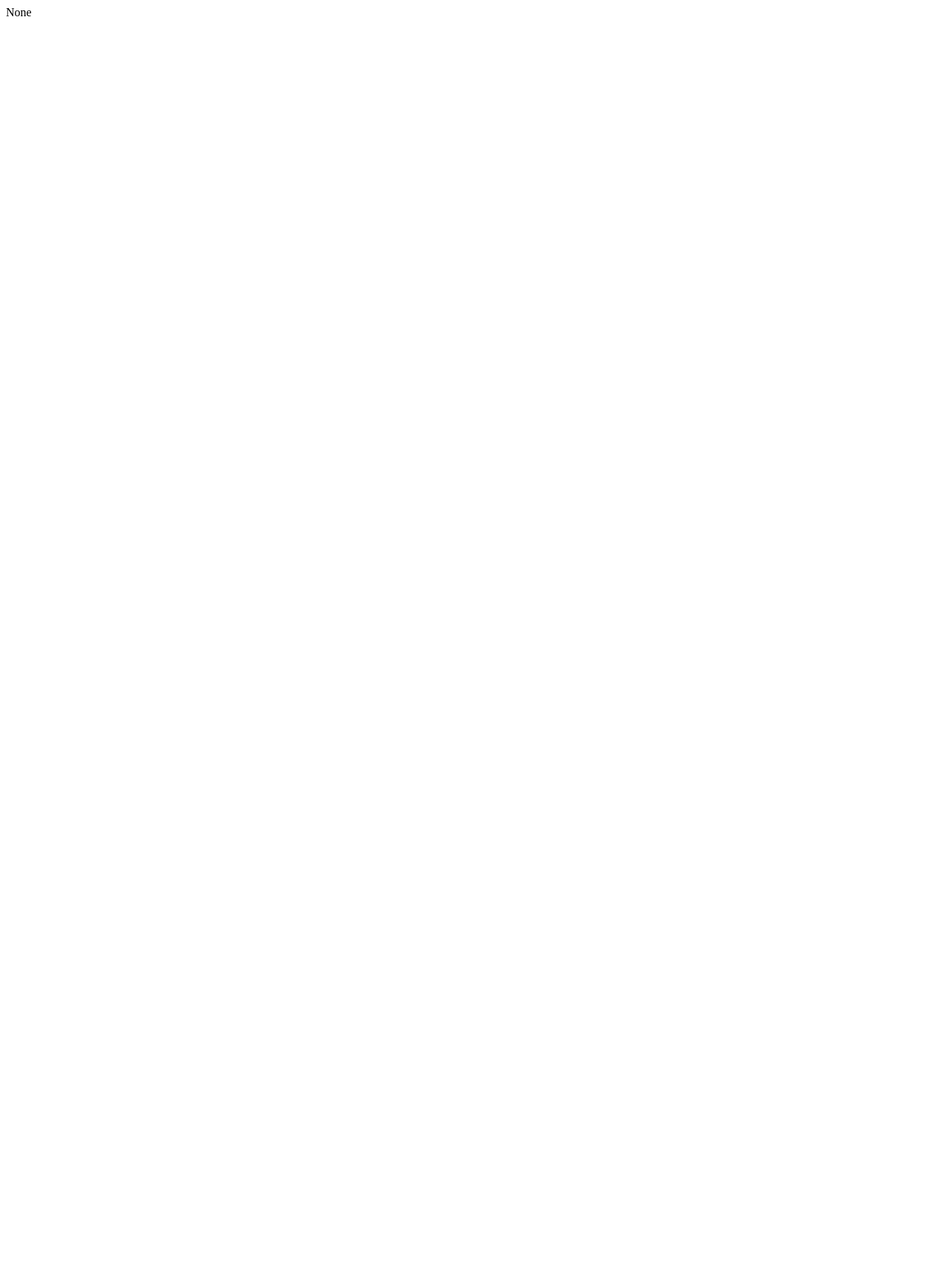
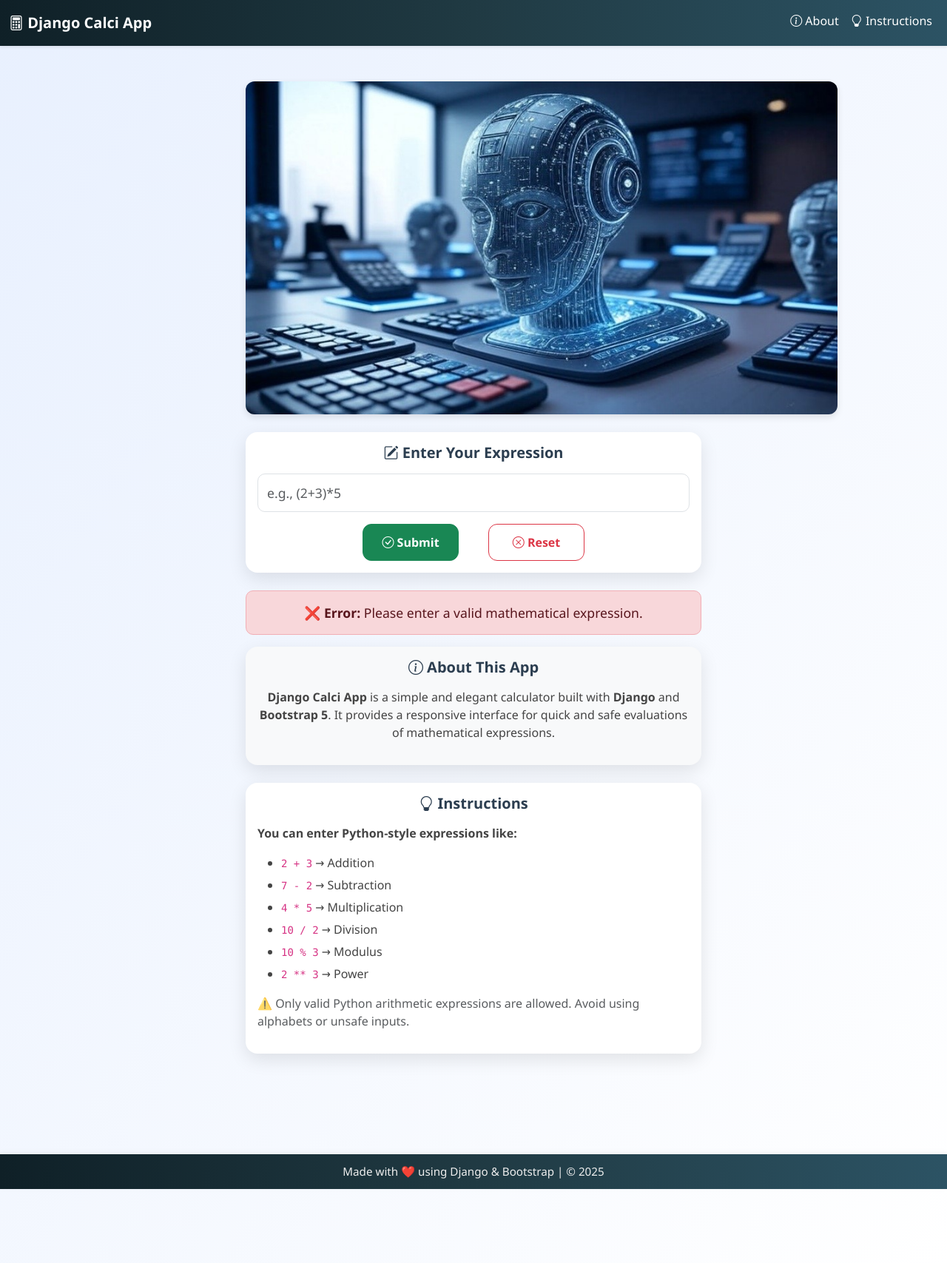
Before and after one commit to vivek1m/1st-Django, a Django app: page /cal/submitquery/ in a window 1280 px wide. Before the commit the page is almost empty. Shown: the whole page at 74% size. Before the commit the page ends 22 px from the top, so only its background shows below. Run offline with Django 5.2, Linux system fonts and the light colour scheme.

Commit message:
first commit

```diff
--- a/cal/views.py
+++ b/cal/views.py
@@ -1,9 +1,65 @@
+from django.shortcuts import render
 from django.http import HttpResponse
-from django.shortcuts import render
+import ast
+import operator as op
+
+# Supported operators
+SAFE_OPERATORS = {
+    ast.Add: op.add,
+    ast.Sub: op.sub,
+    ast.Mult: op.mul,
+    ast.Div: op.truediv,
+    ast.Mod: op.mod,
+    ast.Pow: op.pow,
+    ast.USub: op.neg,
+}
+
+
+def safe_eval(expr):
+    """
+    Evaluate a math expression safely using AST.
+    Allowed: +, -, *, /, %, ** and parentheses.
+    """
+
+    def _eval(node):
+        if isinstance(node, ast.BinOp):
+            return SAFE_OPERATORS[type(node.op)](_eval(node.left), _eval(node.right))
+        elif isinstance(node, ast.UnaryOp):
+            return SAFE_OPERATORS[type(node.op)](_eval(node.operand))
+        elif isinstance(node, ast.Num):  # For Python < 3.8
+            return node.n
+        elif isinstance(node, ast.Constant):  # For Python >= 3.8
+            return node.value
+        else:
+            raise ValueError("Unsupported operation")
+
+    try:
+        parsed_expr = ast.parse(expr, mode='eval').body
+        return _eval(parsed_expr)
+    except Exception:
+        raise ValueError("Invalid Expression")
+
+
 def home(request):
     return HttpResponse("Welcome to the Calculator App!")
+
+
 def index(request):
     return render(request, 'index.html')
+
+
 def submit_query(request):
-    q= request.GET.get('query')
-    return HttpResponse(q)
+    q = request.GET.get('query')
+    try:
+        answer = safe_eval(q)
+        return render(request, 'index.html', {
+            'q': q,
+            'answer': answer,
+            'error': False
+        })
+    except:
+        return render(request, 'index.html', {
+            'q': q,
+            'answer': None,
+            'error': True
+        })
--- a/templates/calciapp/index.html
+++ b/templates/calciapp/index.html
@@ -5,130 +5,199 @@
     <meta charset="utf-8">
     <meta name="viewport" content="width=device-width, initial-scale=1">
     <title>Django Calculator</title>
-    <link href="https://cdn.jsdelivr.net/npm/bootstrap@5.3.7/dist/css/bootstrap.min.css" rel="stylesheet" integrity="sha384-LN+7fdVzj6u52u30Kp6M/trliBMCMKTyK833zpbD+pXdCLuTusPj697FH4R/5mcr" crossorigin="anonymous">
+    <link href="https://cdn.jsdelivr.net/npm/bootstrap@5.3.7/dist/css/bootstrap.min.css" rel="stylesheet">
+    <link href="https://cdn.jsdelivr.net/npm/bootstrap-icons@1.11.3/font/bootstrap-icons.css" rel="stylesheet">
+
     <style>
+      html {
+        scroll-behavior: smooth;
+      }
+
       body {
-        background: #e8f0fe;
+        background: linear-gradient(to bottom right, #e8f0fe, #ffffff);
         font-family: 'Segoe UI', Tahoma, Geneva, Verdana, sans-serif;
+        padding-bottom: 100px;
+      }
+
+      .navbar {
+        background: linear-gradient(to right, #0f2027, #203a43, #2c5364) !important;
+      }
+
+      .navbar-brand, .nav-link {
+        color: white !important;
+        font-weight: 500;
+        transition: color 0.3s ease;
+      }
+
+      .nav-link:hover {
+        color: #ffc107 !important;
       }
 
       .card {
         border-radius: 16px;
-        box-shadow: 0 6px 20px rgba(0, 0, 0, 0.08);
+        box-shadow: 0 8px 24px rgba(0, 0, 0, 0.1);
         border: none;
+        transition: transform 0.2s ease, box-shadow 0.2s ease;
+      }
+
+      .card:hover {
+        transform: translateY(-4px);
+        box-shadow: 0 12px 32px rgba(0, 0, 0, 0.15);
       }
 
       .form-control {
-        height: 50px;
-        font-size: 1.05rem;
+        height: 52px;
+        font-size: 1.1rem;
+        border-radius: 10px;
       }
 
       .btn {
-        min-width: 120px;
-        padding: 10px 16px;
-        font-weight: 500;
+        min-width: 130px;
+        padding: 12px 24px;
+        font-weight: 600;
+        border-radius: 12px;
+        transition: all 0.3s ease;
       }
 
-      #about p, #instructions p, #instructions ul {
+      .btn:hover {
+        transform: scale(1.03);
+      }
+
+      .alert {
+        font-size: 1.1rem;
+        border-radius: 10px;
+      }
+
+      h3, h5 {
+        color: #2c3e50;
+        font-weight: 600;
+      }
+
+      #about p, #instructions p, ul {
         font-size: 1rem;
         color: #444;
       }
 
+      ul li {
+        margin-bottom: 6px;
+      }
+
       footer {
-        background: #1f1f1f;
+        background: linear-gradient(to right, #0f2027, #203a43, #2c5364);
         color: #eee;
         font-size: 0.95rem;
-        padding: 10px 0;
+        padding: 12px 0;
+        position: relative;
+        bottom: 0;
+        width: 100%;
+        box-shadow: 0 -2px 8px rgba(0, 0, 0, 0.05);
       }
 
-      h5, h3 {
-        color: #2c3e50;
+      .spinner-border {
+        width: 1.5rem;
+        height: 1.5rem;
+        display: none;
       }
+
     </style>
   </head>
+
   <body>
+
     <!-- Navbar -->
-    <nav class="navbar navbar-expand-lg navbar-light bg-white shadow-sm">
+    <nav class="navbar navbar-expand-lg shadow-sm sticky-top">
       <div class="container-fluid">
-        <a class="navbar-brand fw-semibold" href="#">Django Calci App</a>
-        <button class="navbar-toggler" type="button" data-bs-toggle="collapse" data-bs-target="#navbarSupportedContent"
-          aria-controls="navbarSupportedContent" aria-expanded="false" aria-label="Toggle navigation">
+        <a class="navbar-brand fw-semibold" href="#"><i class="bi bi-calculator"></i> Django Calci App</a>
+        <button class="navbar-toggler bg-light" type="button" data-bs-toggle="collapse" data-bs-target="#navbarSupportedContent">
           <span class="navbar-toggler-icon"></span>
         </button>
         <div class="collapse navbar-collapse" id="navbarSupportedContent">
-          <ul class="navbar-nav me-auto mb-2 mb-lg-0">
-            <li class="nav-item">
-              <a class="nav-link" href="#about">About</a>
-            </li>
-            <li class="nav-item">
-              <a class="nav-link" href="#instructions">Instructions</a>
-            </li>
+          <ul class="navbar-nav ms-auto mb-2 mb-lg-0">
+            <li class="nav-item"><a class="nav-link" href="#about"><i class="bi bi-info-circle"></i> About</a></li>
+            <li class="nav-item"><a class="nav-link" href="#instructions"><i class="bi bi-lightbulb"></i> Instructions</a></li>
           </ul>
         </div>
       </div>
     </nav>
 
     <!-- Main Content -->
-    <div class="container-fluid" style="margin-bottom: 7rem;">
+    <main class="container-fluid" style="margin-bottom: 7rem;">
       <div class="row">
         <div class="col-md-6 mx-auto mt-5">
 
           <!-- Logo -->
-          <img class="img-fluid d-block mx-auto mb-4" src="{% static 'logo.png' %}" alt="Django Calci App Logo" style="max-width: 800px; border-radius: 12px; box-shadow: 0 4px 10px rgba(0,0,0,0.1);">
+          <img class="img-fluid d-block mx-auto mb-4" src="{% static 'logo.png' %}" alt="Django Calculator Logo"
+            style="max-width: 800px; border-radius: 12px; box-shadow: 0 4px 10px rgba(0,0,0,0.1);">
 
-          <!-- Form Card -->
+          <!-- Calculator Card -->
           <div class="card mb-4 bg-white">
             <div class="card-body">
-              <form method="GET" action="{% url 'submit_query' %}">
+              <h5 class="text-center mb-3"><i class="bi bi-pencil-square"></i> Enter Your Expression</h5>
+              <form method="GET" action="{% url 'submit_query' %}" aria-label="Calculator Form">
                 <div class="form-group mb-3">
-                  <input type="search" class="form-control" name="query" id="query" placeholder="Enter your calculation">
+                  <input type="search" class="form-control" name="query" id="query" placeholder="e.g., (2+3)*5"
+                         value="{{ q|default:'' }}" aria-label="Expression Input">
                 </div>
-                <div class="d-flex justify-content-center" style="gap: 40px;">
-                  <button type="submit" class="btn btn-success">Submit</button>
-                  <button type="reset" class="btn btn-outline-danger">Reset</button>
+                <div class="d-flex justify-content-center align-items-center" style="gap: 40px;">
+                  <button type="submit" class="btn btn-success">
+                    <i class="bi bi-check-circle"></i> Submit
+                  </button>
+                  <button type="reset" class="btn btn-outline-danger">
+                    <i class="bi bi-x-circle"></i> Reset
+                  </button>
                 </div>
               </form>
             </div>
           </div>
 
+          <!-- Output Section -->
+          {% if answer %}
+          <div class="alert alert-success text-center">
+            ✅ <strong>Result:</strong> {{ q }} = {{ answer }}
+          </div>
+          {% elif error %}
+          <div class="alert alert-danger text-center">
+            ❌ <strong>Error:</strong> Please enter a valid mathematical expression.
+          </div>
+          {% endif %}
+
           <!-- About Section -->
-          <div id="about" class="card bg-light mb-3">
+          <section id="about" class="card bg-light mb-4">
             <div class="card-body">
-              <h5 class="text-center mb-3"><strong>About This App</strong></h5>
+              <h5 class="text-center mb-3"><strong><i class="bi bi-info-circle"></i> About This App</strong></h5>
               <p class="text-center">
-                <strong>Django Calci App is a simple and user-friendly calculator built using Django and Bootstrap 5.</strong>
+                <strong>Django Calci App</strong> is a simple and elegant calculator built with <strong>Django</strong> and <strong>Bootstrap 5</strong>. It provides a responsive interface for quick and safe evaluations of mathematical expressions.
               </p>
             </div>
-          </div>
+          </section>
 
           <!-- Instructions Section -->
-          <div id="instructions" class="card bg-light">
+          <section id="instructions" class="card bg-white mb-4">
             <div class="card-body">
-              <h5 class="text-center mb-3"><strong>Instructions to Use Our App</strong></h5>
-              <ul class="list-unstyled text-center">
-                <li><strong>+</strong> → Addition (e.g., <code>5 + 3</code>)</li>
-                <li><strong>-</strong> → Subtraction (e.g., <code>9 - 2</code>)</li>
-                <li><strong>*</strong> → Multiplication (e.g., <code>4 * 6</code>)</li>
-                <li><strong>/</strong> → Division (e.g., <code>8 / 2</code>)</li>
-                <li><strong>%</strong> → Modulus (e.g., <code>10 % 3</code>)</li>
+              <h5 class="text-center mb-3"><strong><i class="bi bi-lightbulb"></i> Instructions</strong></h5>
+              <p><strong>You can enter Python-style expressions like:</strong></p>
+              <ul>
+                <li><code>2 + 3</code> → Addition</li>
+                <li><code>7 - 2</code> → Subtraction</li>
+                <li><code>4 * 5</code> → Multiplication</li>
+                <li><code>10 / 2</code> → Division</li>
+                <li><code>10 % 3</code> → Modulus</li>
+                <li><code>2 ** 3</code> → Power</li>
               </ul>
-              <p class="text-center mt-3">✔️ Enter your expression in the input field and click <strong>Submit</strong>.</p>
-              <p class="text-center">❌ Avoid using alphabets or unsupported symbols.</p>
+              <p class="text-muted">⚠️ Only valid Python arithmetic expressions are allowed. Avoid using alphabets or unsafe inputs.</p>
             </div>
-          </div>
+          </section>
 
         </div>
       </div>
-    </div>
+    </main>
 
     <!-- Footer -->
-    <footer class="fixed-bottom text-center">
-      <p class="mb-0">Thanks for using our App</p>
+    <footer class="text-center">
+      <p class="mb-0">Made with ❤️ using Django & Bootstrap | © 2025</p>
     </footer>
 
-    <!-- Bootstrap Scripts -->
-    <script src="https://cdn.jsdelivr.net/npm/bootstrap@5.3.7/dist/js/bootstrap.bundle.min.js" integrity="sha384-ndDqU0Gzau9qJ1lfW4pNLlhNTkCfHzAVBReH9diLvGRem5+R9g2FzA8ZGN954O5Q" crossorigin="anonymous"></script>
-    <script src="https://cdn.jsdelivr.net/npm/@popperjs/core@2.11.8/dist/umd/popper.min.js" integrity="sha384-I7E8VVD/ismYTF4hNIPjVp/Zjvgyol6VFvRkX/vR+Vc4jQkC+hVqc2pM8ODewa9r" crossorigin="anonymous"></script>
-    <script src="https://cdn.jsdelivr.net/npm/bootstrap@5.3.7/dist/js/bootstrap.min.js" integrity="sha384-7qAoOXltbVP82dhxHAUje59V5r2YsVfBafyUDxEdApLPmcdhBPg1DKg1ERo0BZlK" crossorigin="anonymous"></script>
+    <!-- Bootstrap Script -->
+    <script src="https://cdn.jsdelivr.net/npm/bootstrap@5.3.7/dist/js/bootstrap.bundle.min.js"></script>
   </body>
 </html>
```
